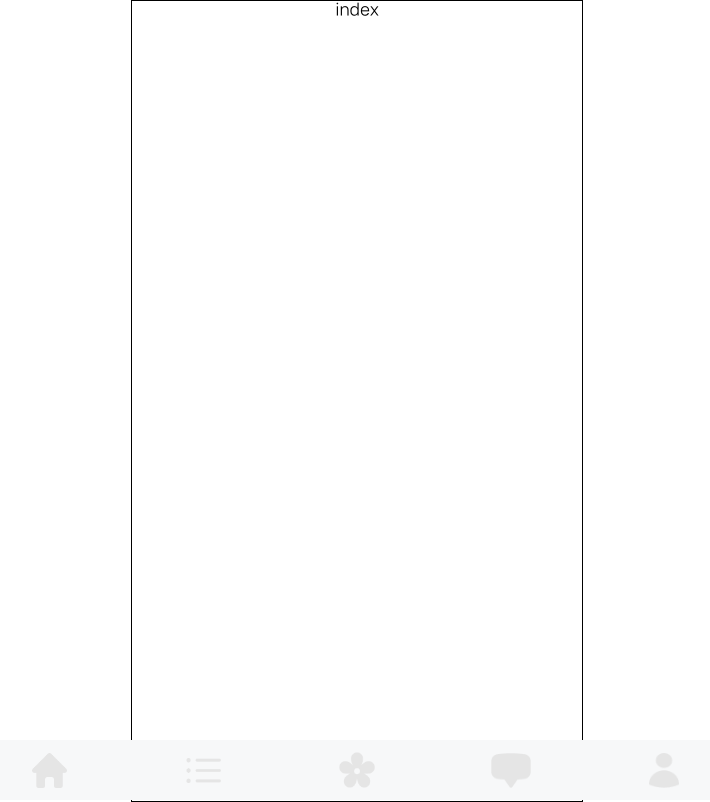
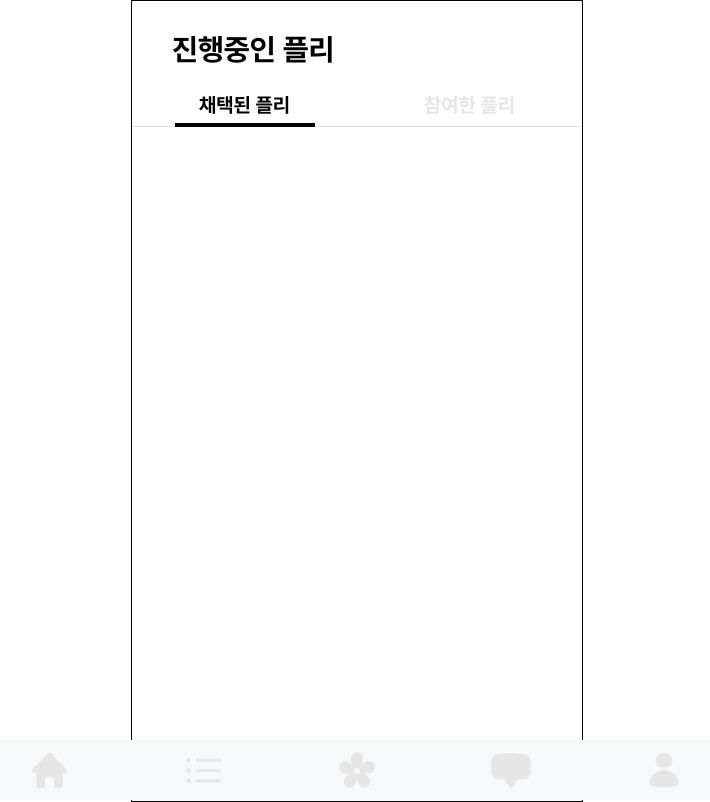
Before and after one commit to Devwooki/Flowerly, a Next.js app in the folder Frontend/: page /list in a window 1280 px wide. Shown: the whole page, without its empty margins (283-993 px from the left). Built offline with nearby package versions, Linux system fonts and the light colour scheme.

Commit message:
feat : 진행중 플리 화면 구성(#186)

```diff
--- a/Frontend/src/components/flly/fllySeller/FllySeller.tsx
+++ b/Frontend/src/components/flly/fllySeller/FllySeller.tsx
@@ -1,5 +1,5 @@
 import React from "react";
-import style from "./FllySeller.module.css";
+import style from "./style/FllySeller.module.css";
 
 import FllySellerCard from "./fllySellerCardComponent/FllySellerCard";
 
--- a/Frontend/src/components/flly/fllySeller/FllySellerDetail.tsx
+++ b/Frontend/src/components/flly/fllySeller/FllySellerDetail.tsx
@@ -1,5 +1,5 @@
 import React from "react";
-import style from "./FllySellerDetail.module.css";
+import style from "./style/FllySellerDetail.module.css";
 import Image from "next/image";
 
 const FllySellerDetail = () => {
--- a/Frontend/src/components/flly/fllySeller/FllySellerParticipation.tsx
+++ b/Frontend/src/components/flly/fllySeller/FllySellerParticipation.tsx
@@ -1,5 +1,5 @@
 import React, { useEffect, useRef, useState } from "react";
-import style from "./FllySellerParticipation.module.css";
+import style from "./style/FllySellerParticipation.module.css";
 import Image from "next/image";
 
 const FllySellerParticipation = () => {
--- /dev/null
+++ b/Frontend/src/components/list/listSeller/ListSeller.tsx
@@ -0,0 +1,53 @@
+import React, { useState, useEffect } from "react";
+import style from "./style/ListSeller.module.css";
+
+const ListSeller = () => {
+  const [ListState, setListState] = useState<String>("adopt");
+
+  const ChangeStatHander = () => {
+    if (ListState === "adopt") {
+      setListState("participation");
+    } else {
+      setListState("adopt");
+    }
+  };
+
+  useEffect(() => {
+    //엑시오스 요청 할예정
+  }, [ListState]);
+
+  return (
+    <>
+      <div className={style.ListSellerBack}>
+        <div className={style.ListSellerHeader}>
+          <div className={style.headerTitle}>진행중인 플리</div>
+          <div className={style.headerSideBtn}>
+            <div
+              className={
+                ListState === "adopt" ? style.headerSideBtnCheck : style.headerSideBtnUnchek
+              }
+              onClick={() => {
+                ChangeStatHander();
+              }}
+            >
+              채택된 플리
+            </div>
+            <div
+              className={
+                ListState === "participation" ? style.headerSideBtnCheck : style.headerSideBtnUnchek
+              }
+              onClick={() => {
+                ChangeStatHander();
+              }}
+            >
+              참여한 플리
+            </div>
+          </div>
+        </div>
+        <div className={style.ListSellerMain}></div>
+      </div>
+    </>
+  );
+};
+
+export default ListSeller;
--- /dev/null
+++ b/Frontend/src/components/list/listSeller/style/ListSeller.module.css
@@ -0,0 +1,46 @@
+.ListSellerBack {
+  position: relative;
+}
+
+.ListSellerHeader {
+  position: absolute;
+  width: 100%;
+  height: 125px;
+  text-align: left;
+  border-bottom: 1px solid var(--moregray);
+}
+
+.headerSideBtn {
+  display: flex;
+  justify-content: space-around;
+  margin-top: 30px;
+  font-size: 20px;
+  font-family: "Pretendard-Bold";
+  width: 100%;
+}
+
+.headerSideBtn > div {
+  width: 140px;
+  height: 30px;
+  text-align: center;
+}
+
+.headerSideBtnCheck {
+  border-bottom: 4px solid black;
+  color: black;
+}
+
+.headerSideBtnUnchek {
+  color: var(--moregray);
+}
+
+.headerTitle {
+  margin-left: 40px;
+  margin-top: 30px;
+  font-size: 30px;
+  height: 32px;
+  font-family: "Pretendard-Bold";
+}
+
+.ListSellerMain {
+}
--- a/Frontend/src/pages/list/index.tsx
+++ b/Frontend/src/pages/list/index.tsx
@@ -1,7 +1,11 @@
-import React from "react";
+import React, { useState } from "react";
+
+import ListSeller from "@/components/list/listSeller/ListSeller";
 
 const FllyList = () => {
-  return <div>index</div>;
+  const [userType, setUserType] = useState<string>("seller");
+
+  return <>{userType === "seller" && <ListSeller />}</>;
 };
 
 export default FllyList;
```
Also changed, not shown: Frontend/src/components/flly/fllySeller/style/FllySeller.module.css (renamed from Frontend/src/components/flly/fllySeller/FllySeller.module.css), Frontend/src/components/flly/fllySeller/style/FllySellerDetail.module.css (renamed from Frontend/src/components/flly/fllySeller/FllySellerDetail.module.css), Frontend/src/components/flly/fllySeller/style/FllySellerParticipation.module.css (renamed from Frontend/src/components/flly/fllySeller/FllySellerParticipation.module.css), 1 other file (tests, documents, lock files or other folders).
